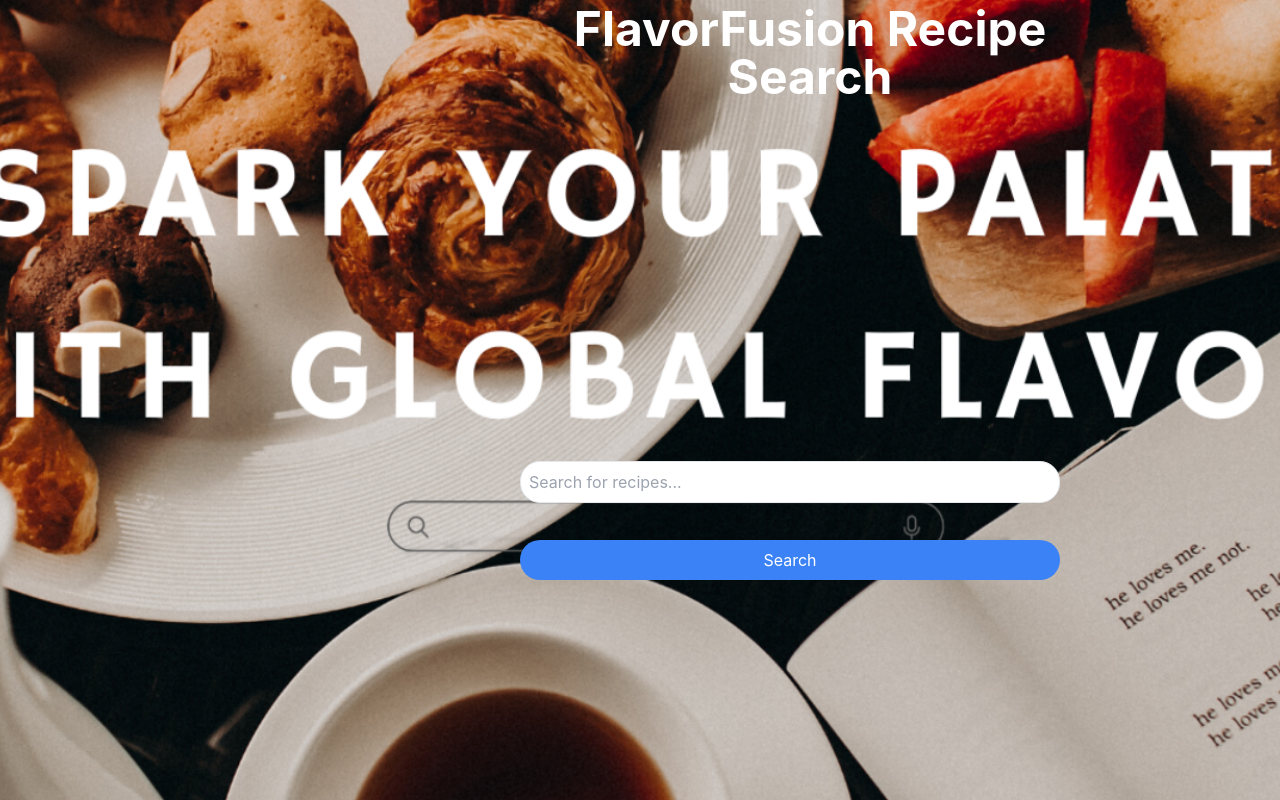
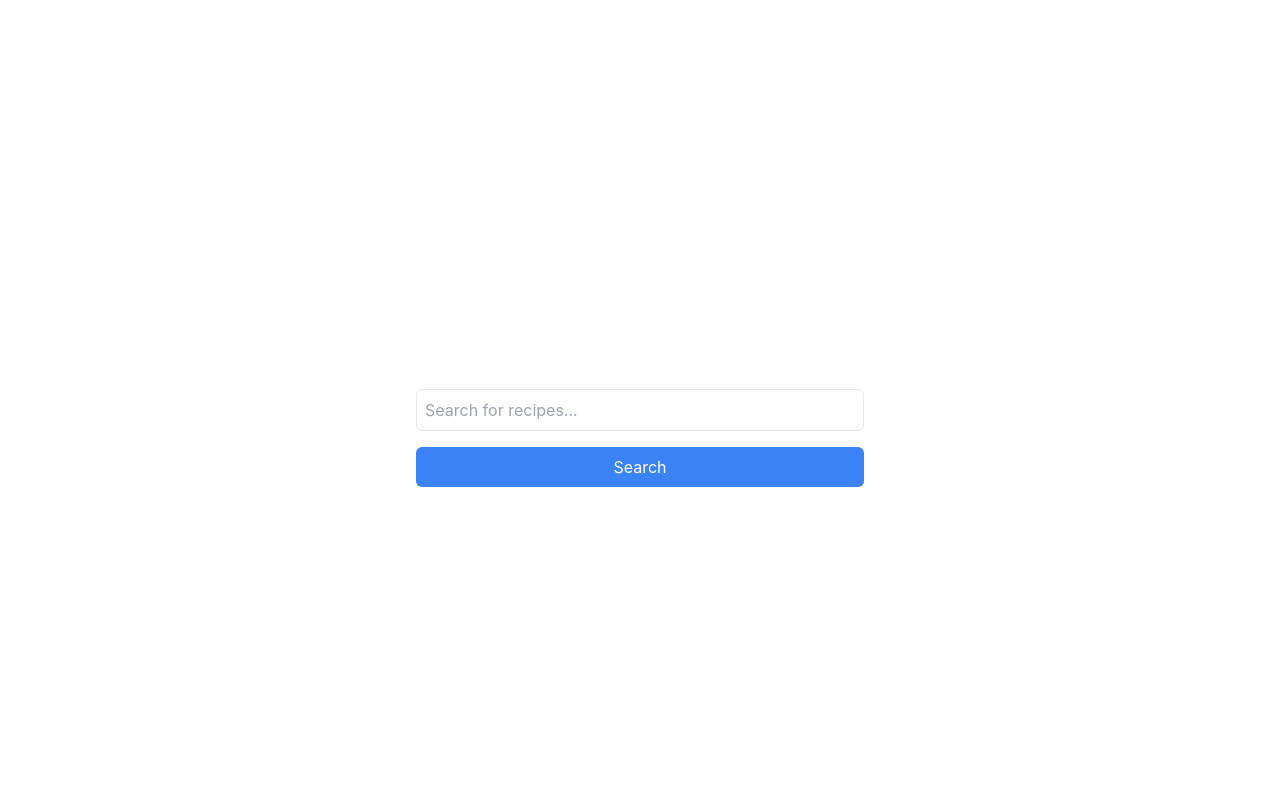
Before and after one commit to Malavika-77/RecipeHere, a React (Create React App) app: page / in a window 1280 px wide. Built offline with nearby package versions, Linux system fonts and the light colour scheme.

Commit message:
Update App.js

```diff
--- a/src/App.js
+++ b/src/App.js
@@ -77,49 +77,42 @@ function App() {
   return (
     <div className="min-h-screen flex flex-col">
       {!showResults && (
-        <div className="container mx-auto p-4 min-h-screen flex flex-col justify-center items-center" style={{ backgroundImage: `url(${require('./Contact.png')})`, backgroundSize: 'cover', backgroundPosition: 'center' }}>
-          <h1 className="text-5xl text-white font-bold text-center" style={{ width: "540px", top: "5px", left: "540px", position: "absolute", borderRadius: "20px" }}>FlavorFusion Recipe Search</h1>
-          <form onSubmit={handleSubmit} className="flex flex-col items-center mb-8 w-full md:w-1/2">
+        <div className="container mx-auto p-4 min-h-screen flex flex-col justify-center items-center">
+          <h1 className="text-4xl md:text-5xl lg:text-6xl text-white font-bold text-center mb-4">FlavorFusion Recipe Search</h1>
+          <form onSubmit={handleSubmit} className="flex flex-col items-center w-full max-w-md">
             <input
               type="text"
               placeholder="Search for recipes..."
               value={query}
               onChange={handleChange}
               className="w-full p-2 border rounded-md mb-4"
-              style={{ width: "540px", top: "461px", left: "520px", position: "absolute", borderRadius: "20px" }}
             />
-            <button type="submit" className="w-full bg-blue-500 text-white rounded-md py-2" style={{ width: "540px", top: "540px", left: "520px", position: "absolute", borderRadius: "20px" }}>
+            <button type="submit" className="w-full bg-blue-500 text-white rounded-md py-2">
               Search
             </button>
           </form>
         </div>
       )}
       {showResults && (
-        <div className="container mx-auto p-4 flex-grow flex flex-col items-center" style={{ backgroundImage: `url(${require('./recipe.png')})`, backgroundSize: 'cover', backgroundPosition: 'center' }}>
-          <h1 style={{ fontSize: "100px", position: "relative", color: "white", right: "600px", width: "100px" }}>𝕿𝖆𝖘𝖙𝖊 𝖙𝖍𝖊 𝖒𝖆𝖌𝖎𝖈</h1>
-          <br />
-          <br />
-          <img src={delicious}style={{
-            top:"100px",
-            left:"600px"
-          }} />
-          <div className="grid grid-cols-1 md:grid-cols-3 lg:grid-cols-5 gap-4 w-full px-4">
+        <div className="container mx-auto p-4 flex-grow flex flex-col items-center">
+          <h1 className="text-4xl md:text-5xl lg:text-6xl text-white font-bold text-center mb-4">𝕿𝖆𝖘𝖙𝖊 𝖙𝖍𝖊 𝖒𝖆𝖌𝖎𝖈</h1>
+          <img src={delicious} alt="Delicious" className="mb-4" />
+          <div className="grid grid-cols-1 md:grid-cols-2 lg:grid-cols-3 xl:grid-cols-4 gap-4 w-full">
             {recipes.map((recipe) => (
               <div
                 key={recipe.id}
                 className="bg-white p-4 rounded-md shadow-md cursor-pointer transform transition duration-300 ease-in-out hover:scale-105 hover:bg-blue-100 hover:text-blue"
-                style={{ width: '250px', height: '300px' }}
                 onClick={() => handleRecipeClick(recipe.id)}
               >
-                <h2 className="text-xl font-semibold mb-2">{recipe.title}</h2>
-                <img src={recipe.image} alt={recipe.title} className="w-full h-32 mb-2 object-cover" />
-                <p>Ready in {recipe.readyInMinutes} minutes</p>
+                <h2 className="text-lg font-semibold mb-2">{recipe.title}</h2>
+                <img src={recipe.image} alt={recipe.title} className="w-full h-40 mb-2 object-cover" />
+                <p className="mb-2">Ready in {recipe.readyInMinutes} minutes</p>
                 {recipe.spoonacularScore ? renderRating(recipe.spoonacularScore) : <p>No rating available</p>}
               </div>
             ))}
           </div>
-          <div className="mt-4 bg-white p-4 rounded-md shadow-md w-full h-auto text-center"style={{ backgroundImage: `url(${require('./Delicious.png')})`, backgroundSize: 'cover', backgroundPosition: 'center' }}>
-            <p className="text-xl text-white font-bold text-center" >Thank you for using FlavorFusion!</p>
+          <div className="mt-4 bg-white p-4 rounded-md shadow-md w-full h-auto text-center">
+            <p className="text-lg text-blue-500 font-bold">Thank you for using FlavorFusion!</p>
           </div>
         </div>
       )}
```
